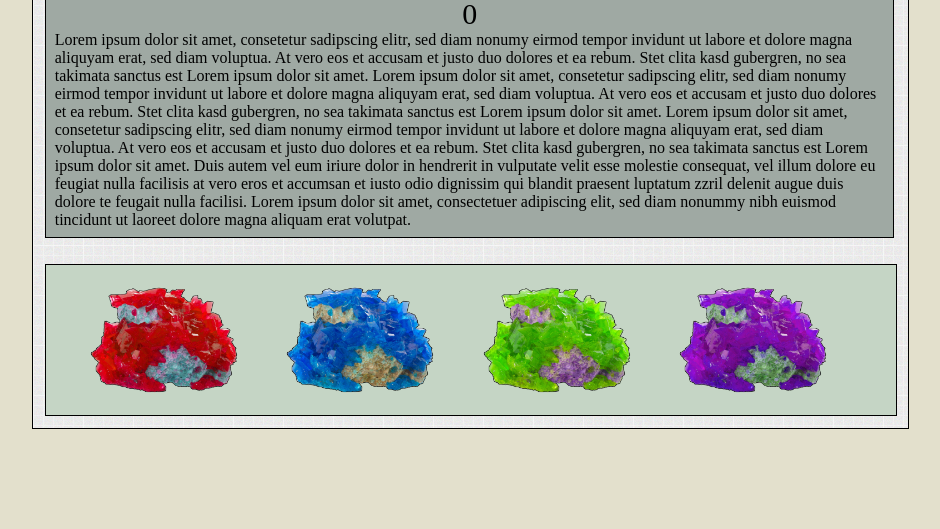
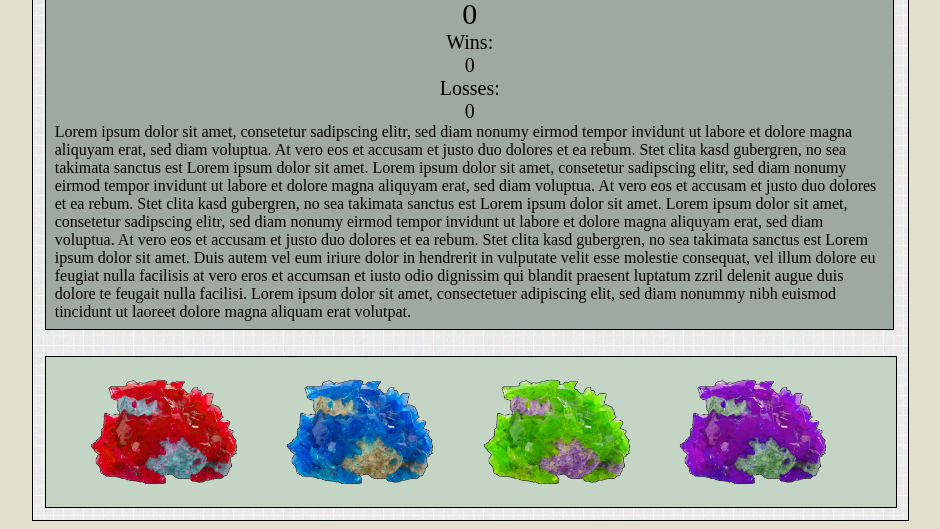
Before and after one commit to davidfunk13/week-4-game, a plain HTML site: page index.html in a window 1280 px wide. Shown: the part 319-848 px from the top of the page, without its empty margins (166-1106 px from the left). Before the commit the page ends 800 px from the top, so only its background shows below. Drawn offline with nearby package versions, Linux system fonts and the light colour scheme.

Commit message:
everything is done except for the win conditions. that function isnt working for some reaosn. wins and losses displayed on the page, but since there isnt any win check yet they dont work. after I figure that out, I'm planning to figure out a way to have no duplicates generated in the crystals values. I feel like that makes the game crappy.

```diff
--- a/assets/css/style.css
+++ b/assets/css/style.css
@@ -37,6 +37,14 @@ h1 {
     text-align: center;
 }
 
+.winsdisplay,
+#wins,
+.lossesdisplay,
+#losses {
+    font-size: 20px;
+    text-align: center;
+}
+
 .imagecontainer {
     width: 850px;
     height: 150px;
--- a/assets/javascript/game.js
+++ b/assets/javascript/game.js
@@ -4,15 +4,32 @@ $(document).ready(function () {
     var chosenNumber = $("#number").html(Math.floor((Math.random() * (120 - 19 + 1)) + 19));
     //Total score
     var totalScore = 0;
-    console.log(totalScore);
-
-
+    winsCounter = 0;
+    lossesCounter = 0;
+    //displays wins and losses on the html page
+    $('#wins').html(winsCounter);
+    $('#losses').html(lossesCounter);
+    //global functions
     function getRandomNumber() {
         var randomNumber = Math.floor((Math.random() * 12) + 1);
         return randomNumber;
     };
+
+
+//winCheck conditions function. so far, no success. IN PROGRESS
+    function winCheck () {
+        if (totalScore === chosenNumber) {
+            winsCounter++;
+            console.log(winsCounter);
+        };
+        if (totalScore > chosenNumber) {
+            lossesCounter++;
+            console.log(lossesCounter);
+        };
+    };
+
+    //declaring randomNumber
     var randomNumber = getRandomNumber();
-    console.log(randomNumber);
 
     //button values
     var redValue = getRandomNumber();
@@ -20,40 +37,42 @@ $(document).ready(function () {
     var greenValue = getRandomNumber();
     var purpleValue = getRandomNumber();
 
+    //so I can se the values for debugging
     console.log(redValue, blueValue, greenValue, purpleValue);
 
     //print total score to the page
     $("#score").html(totalScore);
+
     //button functionality
-
-
-
-    //add values function
     $('#red').on("click", function () {
         $('red').val(redValue);
         totalScore = totalScore + redValue;
         console.log(redValue, totalScore);
         $('#score').html(totalScore);
+        winCheck();
     });
     $('#blue').on("click", function () {
         $('blue').val(blueValue);
         totalScore = totalScore + blueValue;
         console.log(blueValue, totalScore);
         $('#score').html(totalScore);
+        winCheck();
     });
     $('#green').on("click", function () {
         $('green').val(greenValue);
         totalScore = totalScore + greenValue;
         console.log(greenValue, totalScore);
         $('#score').html(totalScore);
+        winCheck();
     });
     $('#purple').on("click", function () {
         $('purple').val(purpleValue);
         totalScore = totalScore + purpleValue;
         console.log(purpleValue, totalScore);
         $('#score').html(totalScore);
-     });});
-
+        winCheck();
+    });
+});
 
 //psuedocode
 
--- a/index.html
+++ b/index.html
@@ -25,6 +25,14 @@
                 Your total Score so far is:
             </div>
             <div id="score"></div>
+            <div class="winsdisplay">
+                Wins:
+                <div id="wins"></div>
+            </div>
+            <div class="lossesdisplay">
+                Losses:
+                <div id="losses"></div>
+            </div>
             Lorem ipsum dolor sit amet, consetetur sadipscing elitr, sed diam nonumy eirmod tempor invidunt ut labore et dolore magna
             aliquyam erat, sed diam voluptua. At vero eos et accusam et justo duo dolores et ea rebum. Stet clita kasd gubergren,
             no sea takimata sanctus est Lorem ipsum dolor sit amet. Lorem ipsum dolor sit amet, consetetur sadipscing elitr,
```
Lines whose indentation alone changed are shown as unchanged.
